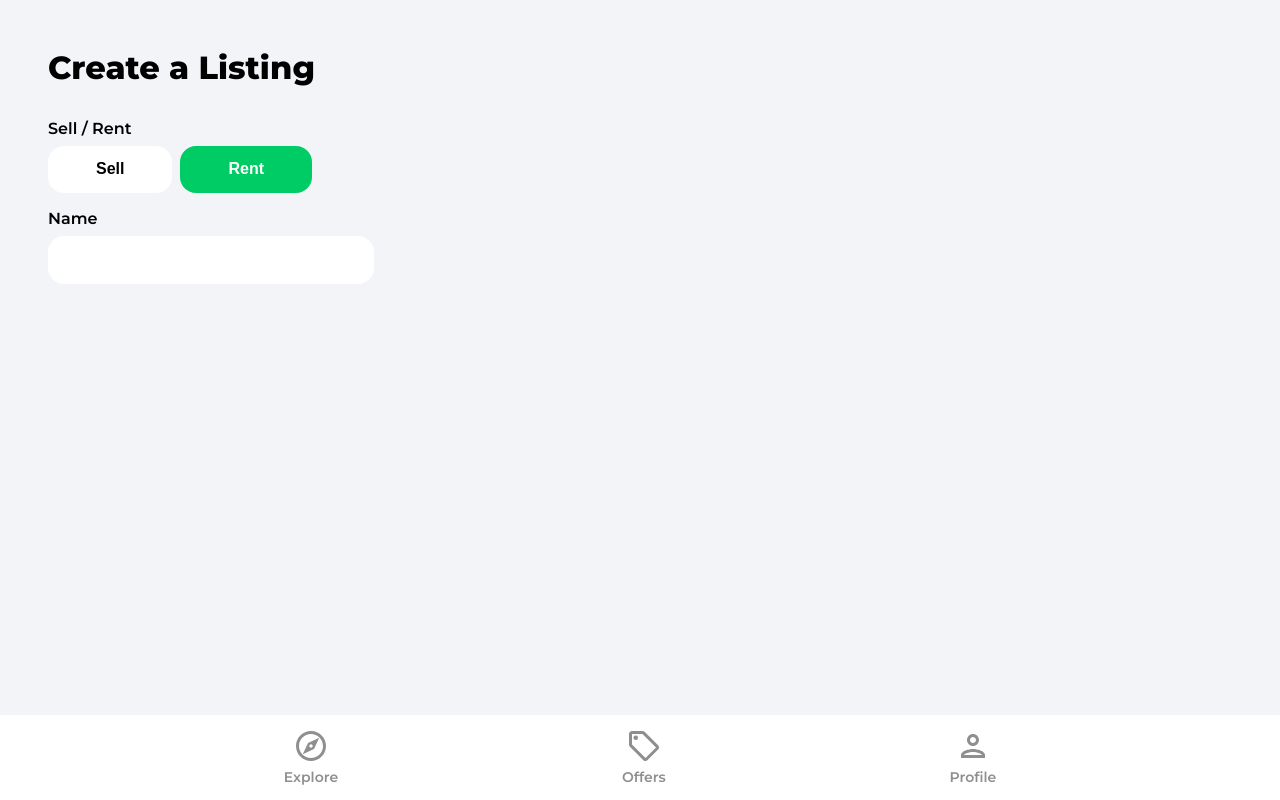
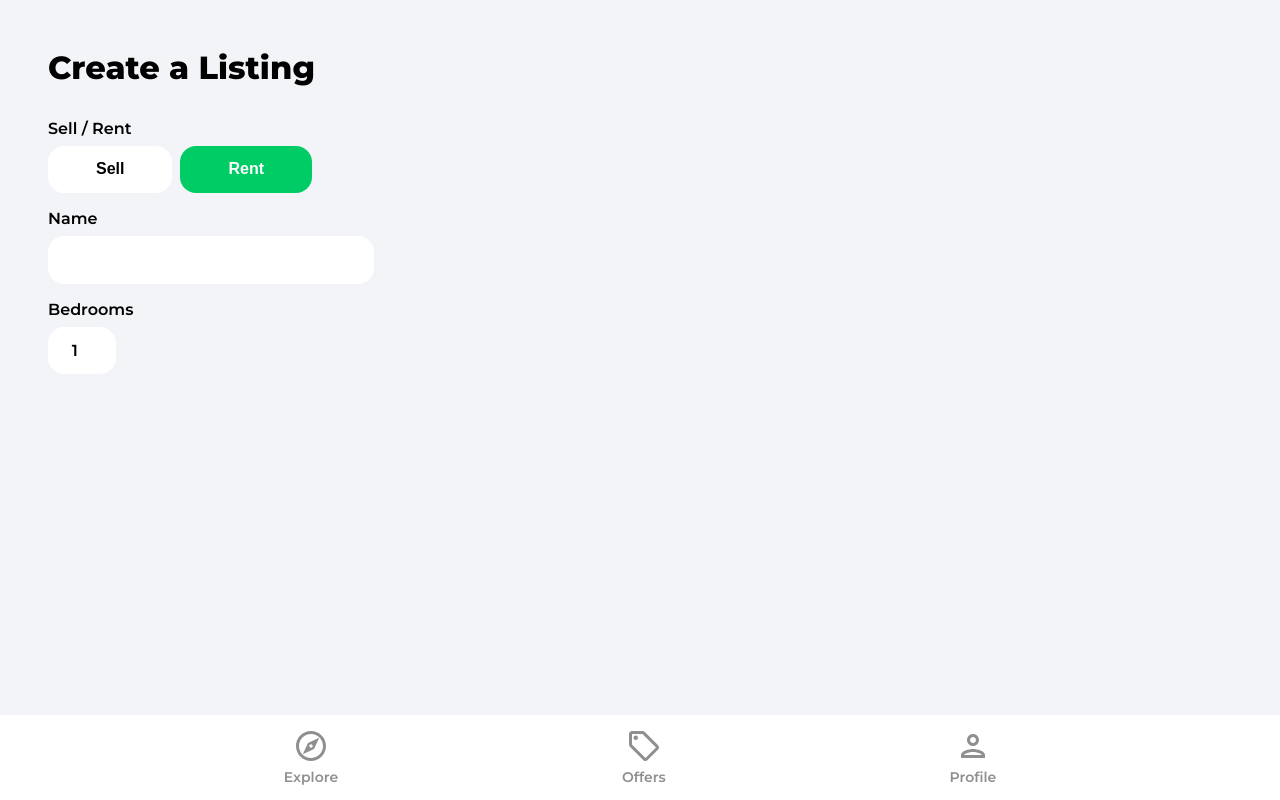
Before and after one commit to nameelza/house-marketplace, a React (Create React App) app: page /create-listing in a window 1280 px wide. Built offline with nearby package versions, Linux system fonts and the light colour scheme; no server answers; sample sign-in values are in the browser's storage.

Commit message:
Update CreateListing.jsx

```diff
--- a/src/components/CreateListing.jsx
+++ b/src/components/CreateListing.jsx
@@ -99,6 +99,22 @@ function CreateListing() {
             minLength="10"
             required
           />
+
+          <div className="formRooms flex">
+            <div>
+              <label className="formLabel">Bedrooms</label>
+              <input
+                className="formInputSmall"
+                type="number"
+                id="bedrooms"
+                value={bedrooms}
+                onChange={onMutate}
+                min="0"
+                max="50"
+                required
+              />
+            </div>
+          </div>
         </form>
       </main>
     </div>
```
